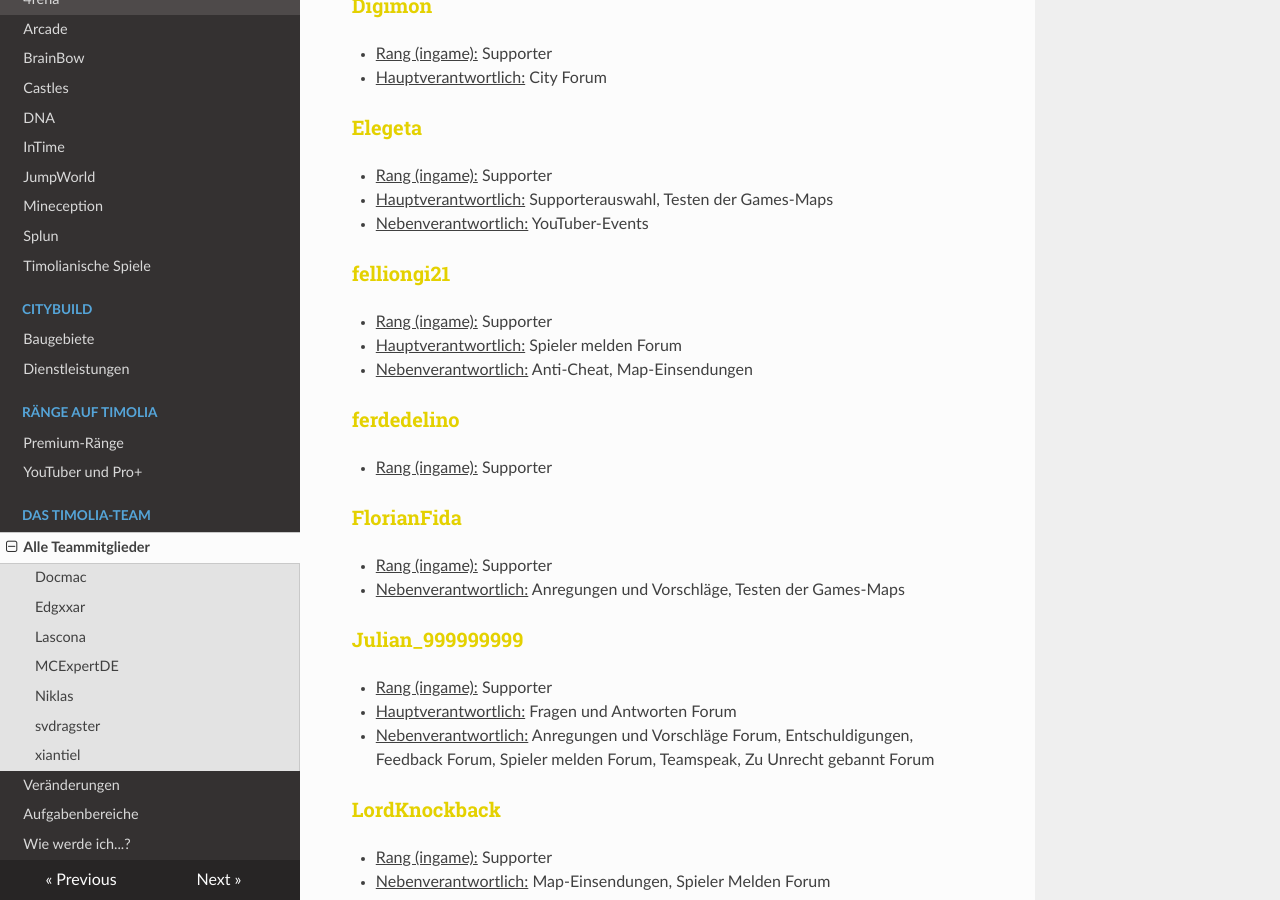
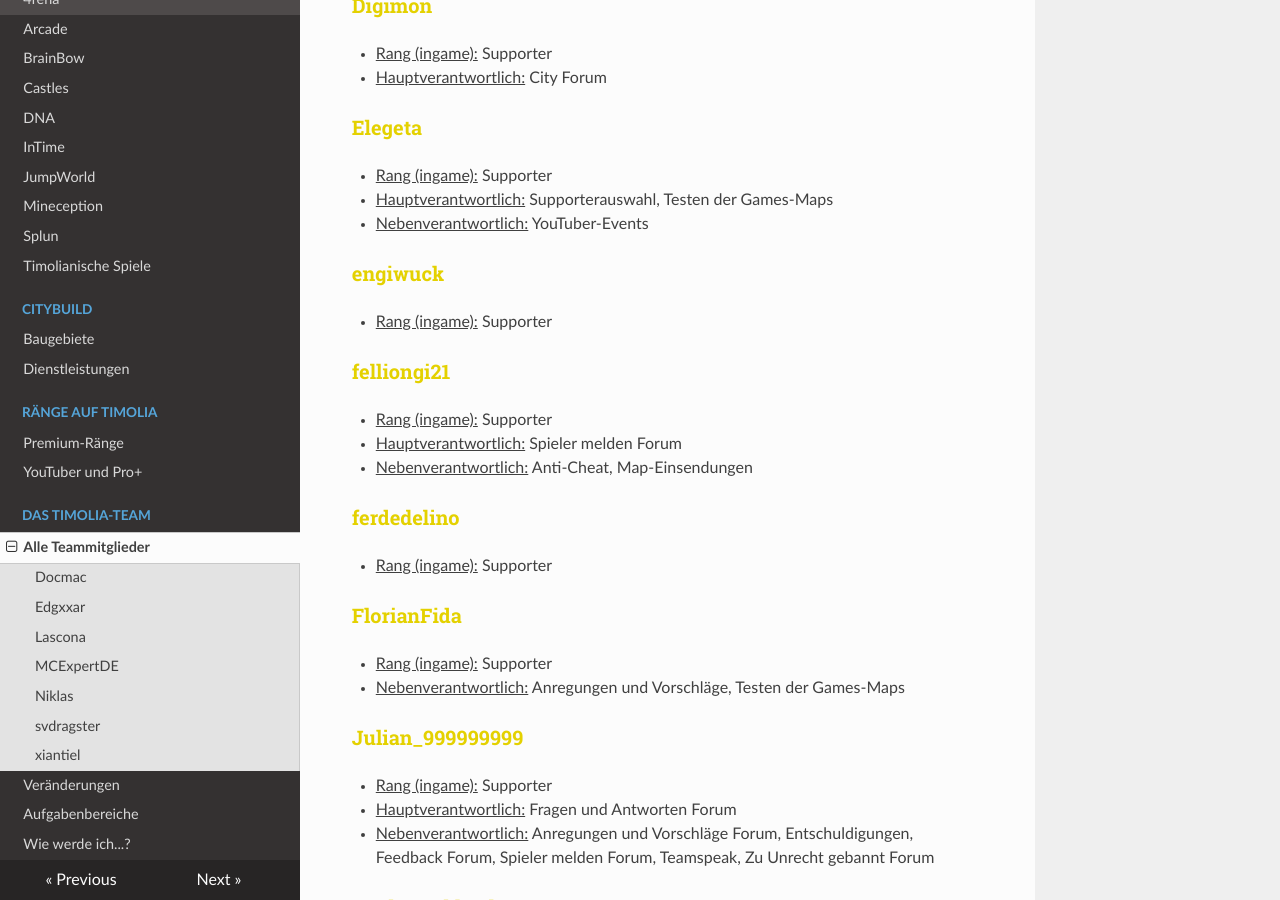
Before and after one commit to TimoliaDE/HowTo, an MkDocs documentation site: the page built from docs/team/members.md, in a window 1280 px wide and 900 px high, scrolled down 5347 px. Built offline with MkDocs 1.6.1, drawn with Linux system fonts in a browser that asks for light colours; nearby versions of some CDN libraries; old or Windows-style settings are respelled for this version of MkDocs.

Commit message:
Update members.md

```diff
--- a/docs/team/members.md
+++ b/docs/team/members.md
@@ -171,6 +171,9 @@ Sie stehen für alle grundlegenden Fragen und Reports zur Verfügung und sind di
 - <u>Hauptverantwortlich:</u> Supporterauswahl, Testen der Games-Maps
 - <u>Nebenverantwortlich:</u> YouTuber-Events
 
+### <strong><span style="color:#E4D100">engiwuck</span></strong>
+- <u>Rang (ingame):</u> Supporter
+
 ### <strong><span style="color:#E4D100">felliongi21</span></strong>
 - <u>Rang (ingame):</u> Supporter
 - <u>Hauptverantwortlich:</u> Spieler melden Forum
```
